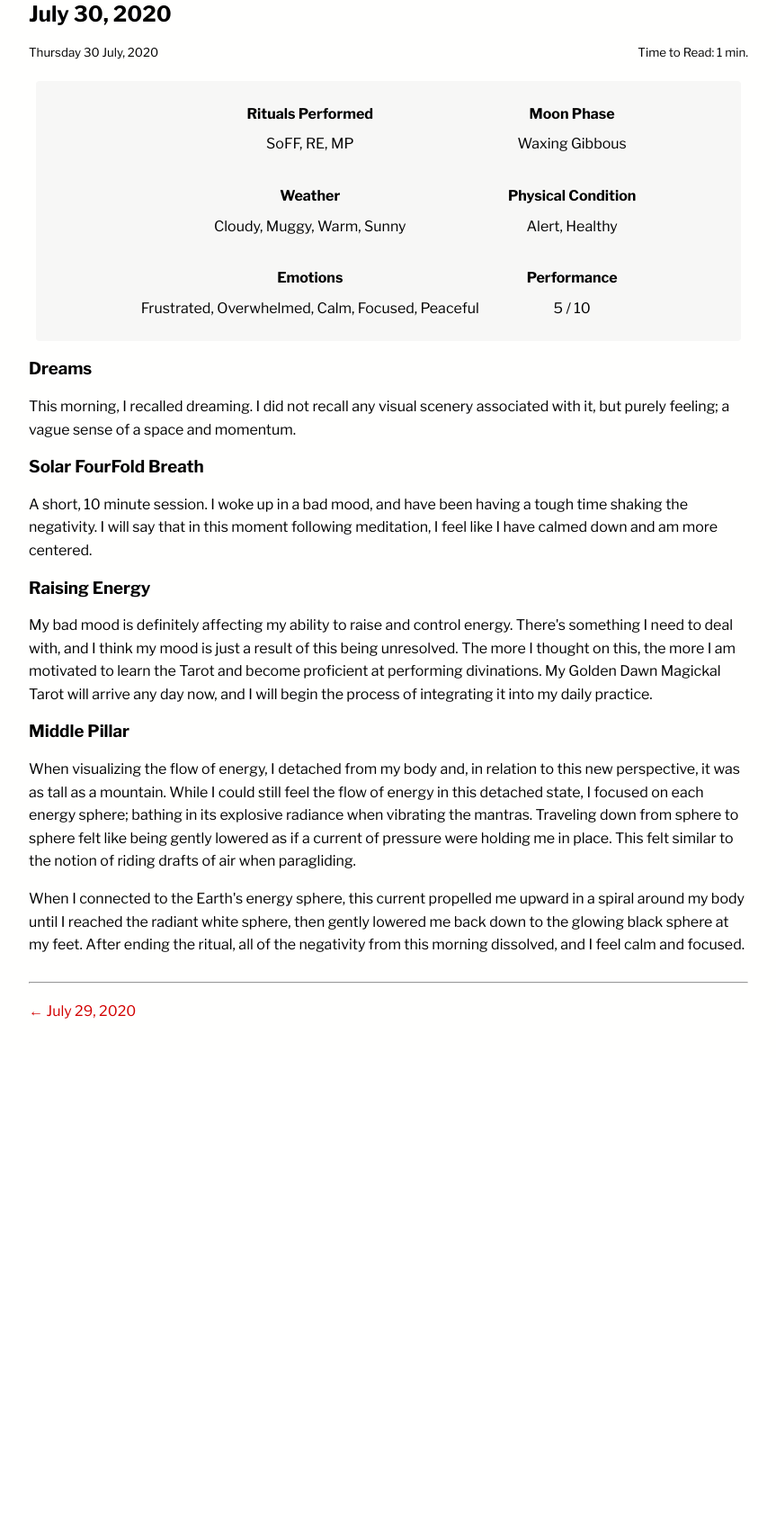
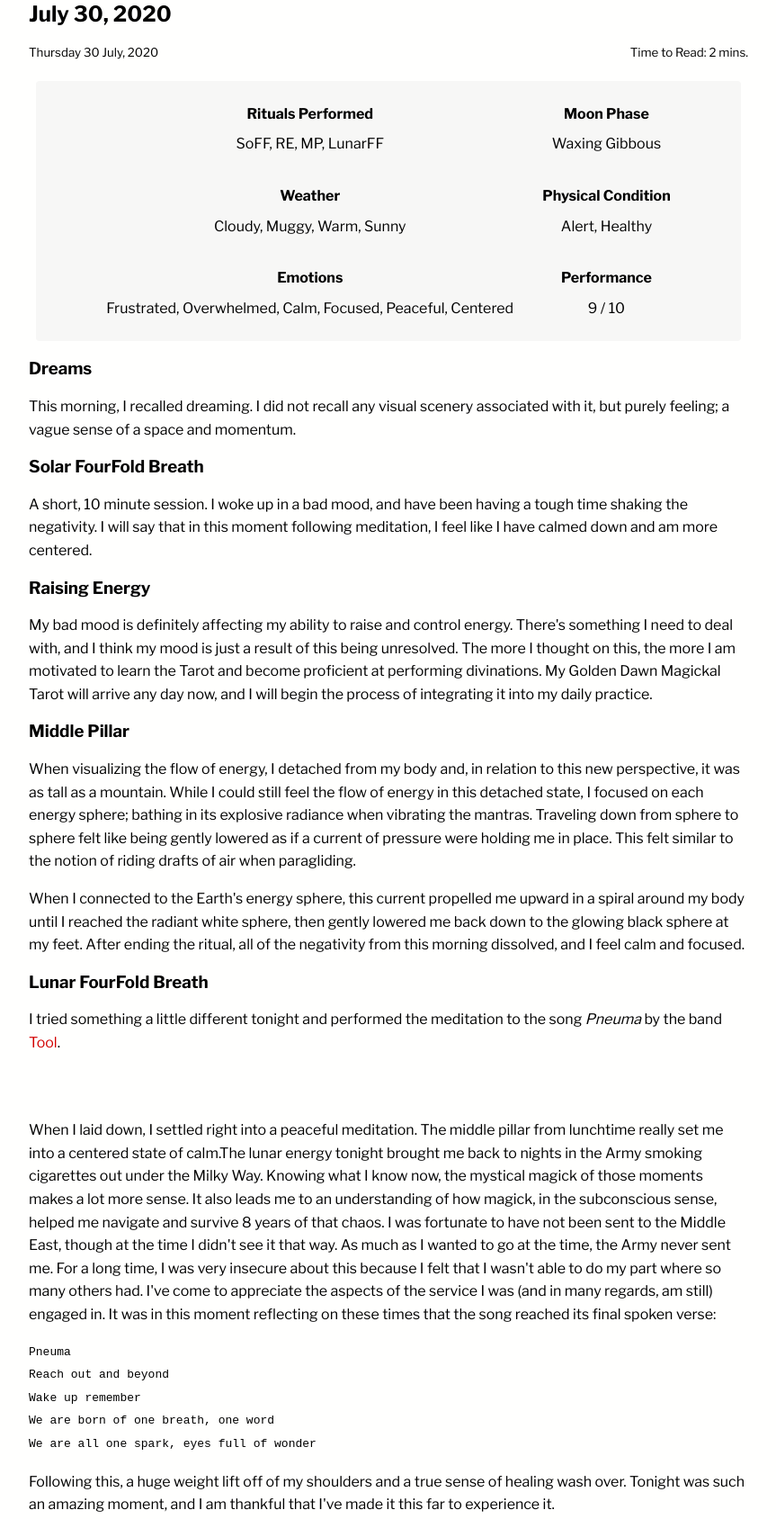
Before and after one commit to JaimeStill/magick-journal, a Gatsby site: page /ritual/2020/07-30/ in a window 1280 px wide. Shown: the part 139-1827 px from the top of the page at 90% size, without its empty margins (208-1071 px from the left). Before the commit the page ends 1323 px from the top, so only its background shows below. Built offline with nearby package versions, Linux system fonts and the light colour scheme; Gatsby itself is replaced by a stand-in of ours; some packages are replaced by stand-ins of ours; code samples lack their colours; grey boxes are pictures that could not be loaded.

Commit message:
07-30: entry complete

````diff
--- a/content/ritual/2020/07-30/index.md
+++ b/content/ritual/2020/07-30/index.md
@@ -4,10 +4,10 @@ description: 'Captured ritual experiences'
 date: '2020-07-30T10:00Z'
 moon: 'Waxing Gibbous'
 weather: 'Cloudy, Muggy, Warm, Sunny'
-emotions: 'Frustrated, Overwhelmed, Calm, Focused, Peaceful'
+emotions: 'Frustrated, Overwhelmed, Calm, Focused, Peaceful, Centered'
 physicalCondition: 'Alert, Healthy'
-rituals: 'SoFF, RE, MP'
-performance: 5
+rituals: 'SoFF, RE, MP, LunarFF'
+performance: 9
 revisited: false
 published: true
 ---
@@ -29,3 +29,21 @@ My bad mood is definitely affecting my ability to raise and control energy. Ther
 When visualizing the flow of energy, I detached from my body and, in relation to this new perspective, it was as tall as a mountain. While I could still feel the flow of energy in this detached state, I focused on each energy sphere; bathing in its explosive radiance when vibrating the mantras. Traveling down from sphere to sphere felt like being gently lowered as if a current of pressure were holding me in place. This felt similar to the notion of riding drafts of air when paragliding.
 
 When I connected to the Earth's energy sphere, this current propelled me upward in a spiral around my body until I reached the radiant white sphere, then gently lowered me back down to the glowing black sphere at my feet. After ending the ritual, all of the negativity from this morning dissolved, and I feel calm and focused.
+
+# Lunar FourFold Breath
+
+I tried something a little different tonight and performed the meditation to the song *Pneuma* by the band [Tool](https://open.spotify.com/artist/2yEwvVSSSUkcLeSTNyHKh8?si=dgIBgJQ8S6G3OaxB_VrjiA).
+
+<iframe src="https://open.spotify.com/embed/track/03sEzk1VyrUZSgyhoQR0LZ" width="300" height="32" frameborder="0" allowtransparency="true" allow="encrypted-media"></iframe>
+
+When I laid down, I settled right into a peaceful meditation. The middle pillar from lunchtime really set me into a centered state of calm.The lunar energy tonight brought me back to nights in the Army smoking cigarettes out under the Milky Way. Knowing what I know now, the mystical magick of those moments makes a lot more sense. It also leads me to an understanding of how magick, in the subconscious sense, helped me navigate and survive 8 years of that chaos. I was fortunate to have not been sent to the Middle East, though at the time I didn't see it that way. As much as I wanted to go at the time, the Army never sent me. For a long time, I was very insecure about this because I felt that I wasn't able to do my part where so many others had. I've come to appreciate the aspects of the service I was (and in many regards, am still) engaged in. It was in this moment reflecting on these times that the song reached its final spoken verse:
+
+```
+Pneuma
+Reach out and beyond
+Wake up remember
+We are born of one breath, one word
+We are all one spark, eyes full of wonder
+```
+
+Following this, a huge weight lift off of my shoulders and a true sense of healing wash over. Tonight was such an amazing moment, and I am thankful that I've made it this far to experience it.
````
